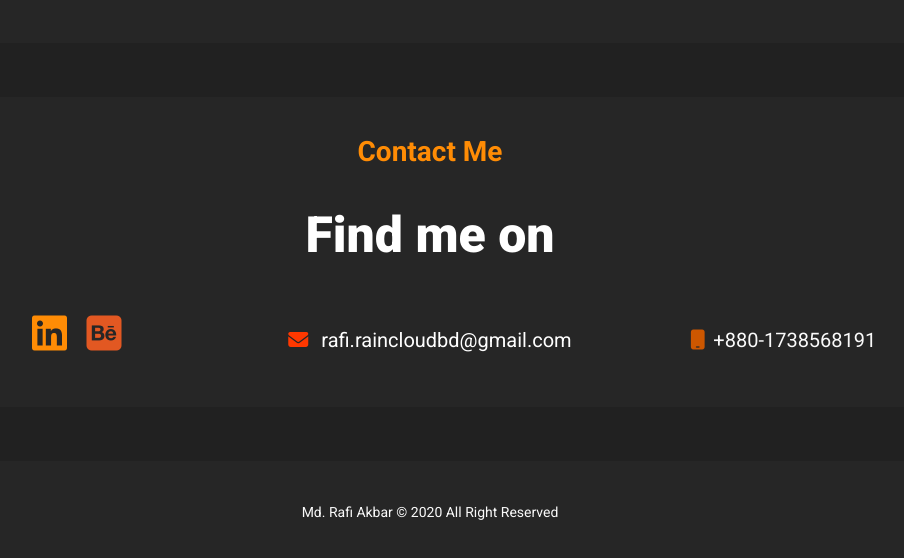
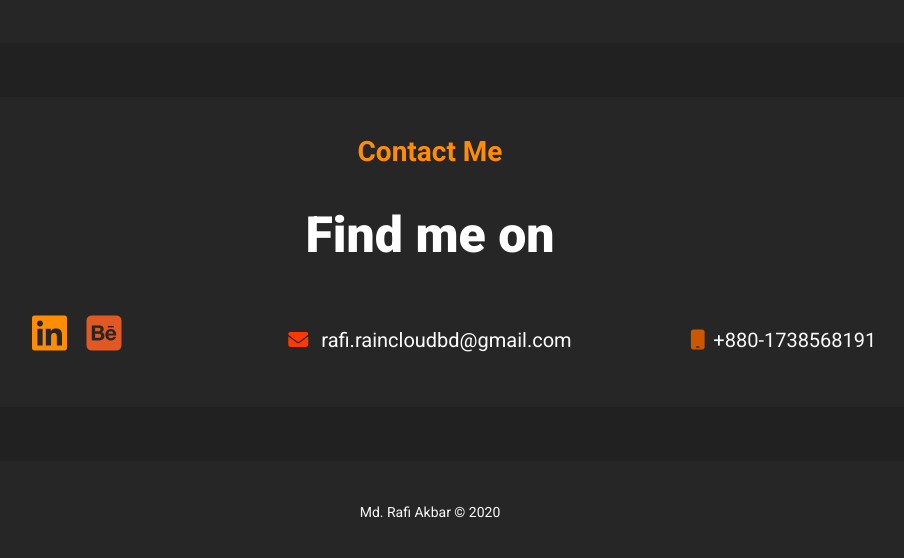
Before and after one commit to Rafi141/testsite.github.io, a plain HTML site: page index.html in a window 1280 px wide. Shown: the part 7972-8530 px from the top of the page, without its empty margins (210-1114 px from the left). Drawn offline with Linux system fonts and the light colour scheme.

Commit message:
copy msg changed

```diff
--- a/index.html
+++ b/index.html
@@ -1567,7 +1567,7 @@
     <div class="footer segments">
         <div class="container">
             <div class="box-content">
-                <p>Md. Rafi Akbar © 2020 All Right Reserved</p>
+                <p>Md. Rafi Akbar © 2020 </p>
             </div>
         </div>
     </div>
```
